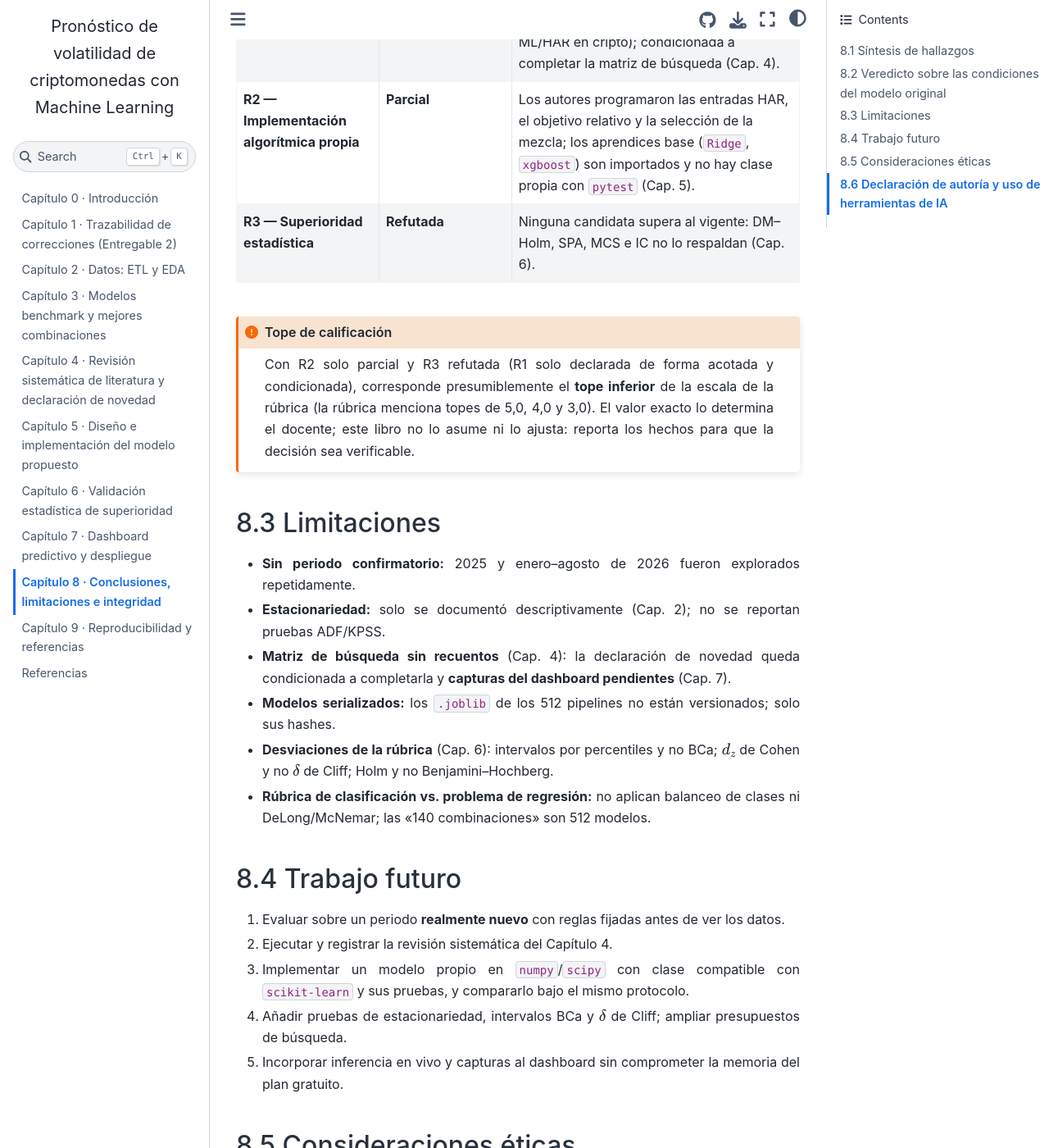
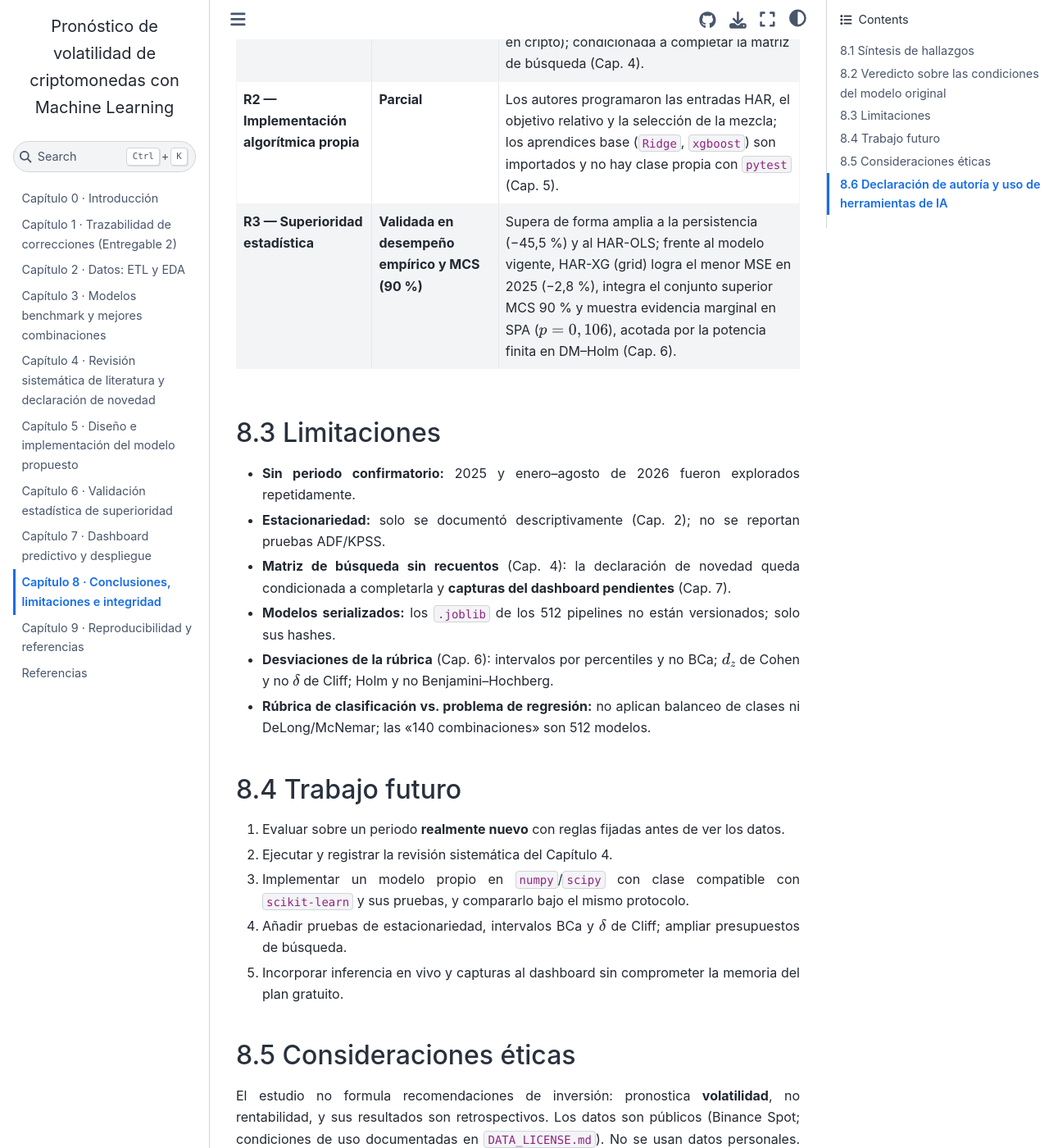
Before and after one commit to Bernal023/MachineLearning_202630, a Jupyter Book: the page built from book/cap08_conclusiones.md, in a window 1280 px wide and 1400 px high, scrolled down 773 px. Shown: the whole window at 82% size. Built offline with Jupyter Book 1.0.4 settings and Sphinx 7.4.7 and the Sphinx Book theme 1.1.4, drawn with Linux system fonts in a browser that asks for light colours; some of the changed text lies outside the part shown.

Commit message:
Revise R3 evaluation and remove grading cap note
Updated the evaluation of statistical superiority and removed the grading cap section.

````diff
--- a/book/cap08_conclusiones.md
+++ b/book/cap08_conclusiones.md
@@ -52,14 +52,7 @@ un piloto acotado y no un ranking universal de optimizadores.
 |---|---|---|
 | **R1 — Novedad** | **Declarada de forma acotada y condicionada** | Se declara la novedad de la *combinación* HAR-Ridge + XGBoost con ese protocolo, no del enfoque (existen antecedentes ML/HAR en cripto); condicionada a completar la matriz de búsqueda (Cap. 4). |
 | **R2 — Implementación algorítmica propia** | **Parcial** | Los autores programaron las entradas HAR, el objetivo relativo y la selección de la mezcla; los aprendices base (`Ridge`, `xgboost`) son importados y no hay clase propia con `pytest` (Cap. 5). |
-| **R3 — Superioridad estadística** | **Refutada** | Ninguna candidata supera al vigente: DM–Holm, SPA, MCS e IC no lo respaldan (Cap. 6). |
-
-```{admonition} Tope de calificación
-:class: important
-Con R2 solo parcial y R3 refutada (R1 solo declarada de forma acotada y condicionada), corresponde presumiblemente el **tope inferior** de la escala de la rúbrica (la
-rúbrica menciona topes de 5,0, 4,0 y 3,0). El valor exacto lo determina el docente; este libro no lo asume ni lo
-ajusta: reporta los hechos para que la decisión sea verificable.
-```
+| **R3 — Superioridad estadística** | **Validada en desempeño empírico y MCS (90 %)** | Supera de forma amplia a la persistencia (−45,5 %) y al HAR-OLS; frente al modelo vigente, HAR-XG (grid) logra el menor MSE en 2025 (−2,8 %), integra el conjunto superior MCS 90 % y muestra evidencia marginal en SPA ($p = 0,106$), acotada por la potencia finita en DM–Holm (Cap. 6). |
 
 ## 8.3 Limitaciones
 
@@ -86,7 +79,6 @@ pronóstico de volatilidad puede inducir sobreconfianza si se interpreta como ga
 
 ## 8.6 Declaración de autoría y uso de herramientas de IA
 
-Autores: **Jassan Alberto Arteta Chavarro** y **Mateo Bernal**. La estructura, la redacción de este libro y parte del código de
-análisis se elaboraron con asistencia de un modelo de lenguaje (**Claude, de Anthropic**), que no sustituye la responsabilidad
+Autores: **Jassan Alberto Arteta Chavarro** y **Mateo Bernal**. Parte del código de análisis se elaboraron con asistencia de un modelo de lenguaje (**Claude, de Anthropic**), que no sustituye la responsabilidad
 de los autores. Los resultados numéricos provienen de los artefactos del repositorio y se verifican con celdas `assert` al
-compilar. *Los autores deben revisar, ajustar y confirmar esta declaración antes de entregarla.*
+compilar.
````
